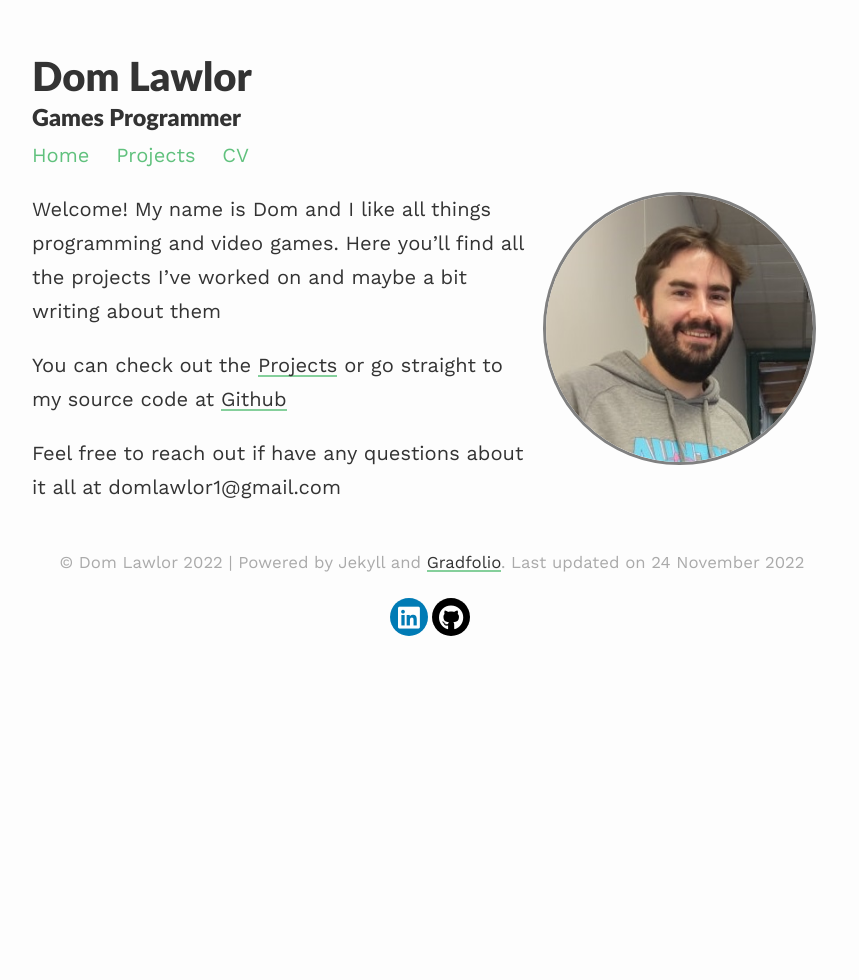
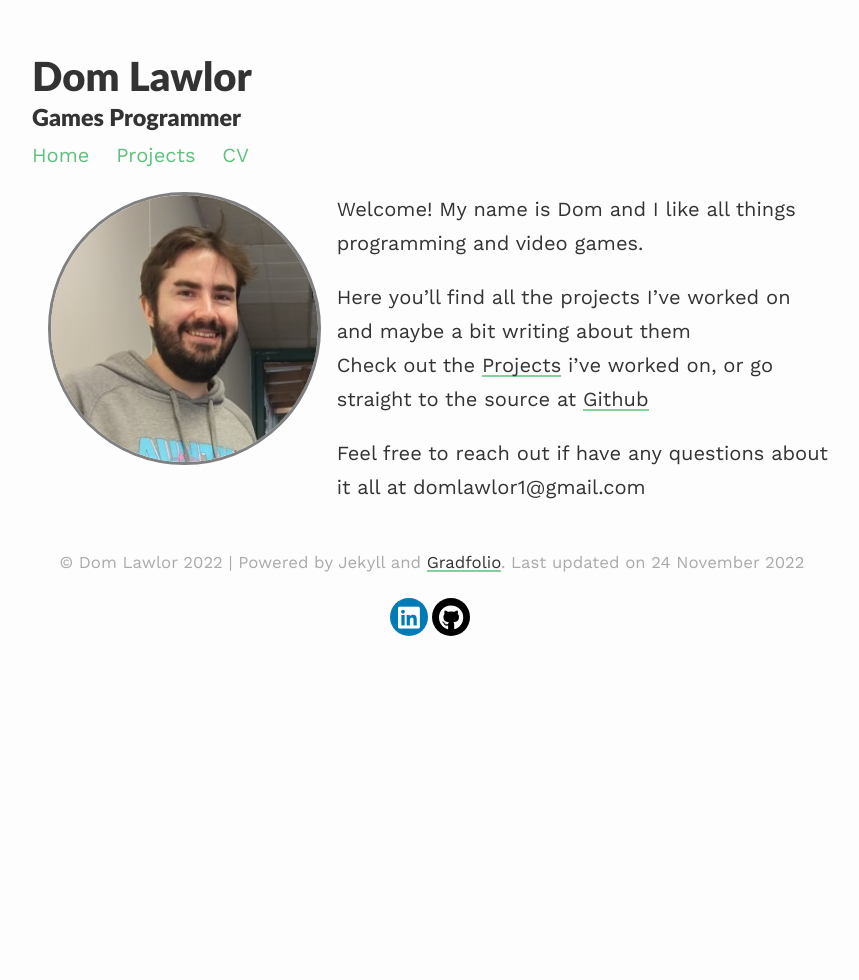
Before and after one commit to domlawlor/domlawlor.com, a Jekyll site: the page built from index.md, in a window 1280 px wide. Shown: the whole page, without its empty margins (208-1067 px from the left). Built offline with Jekyll 4.4.1, drawn with Linux system fonts in a browser that asks for light colours; nearby versions of some CDN libraries.

Commit message:
deepones formatting

```diff
--- a/index.md
+++ b/index.md
@@ -2,13 +2,14 @@
 layout: about
 permalink: /
 profile:
-  align: right
+  align: left
   image: me_profilepic1.jpg
 published: true
 ---
 
-Welcome! My name is Dom and I like all things programming and video games. Here you'll find all the projects I've worked on and maybe a bit writing about them
+Welcome! My name is Dom and I like all things programming and video games.
 
-You can check out the [Projects](https://domlawlor.com/projects) or go straight to my source code at [Github](https://github.com/domlawlor)
+Here you'll find all the projects I've worked on and maybe a bit writing about them
+Check out the [Projects](https://domlawlor.com/projects) i've worked on,  or go straight to the source at [Github](https://github.com/domlawlor)
 
 Feel free to reach out if have any questions about it all at domlawlor1@gmail.com
```
Also changed, not shown: _projects/The Deep Ones.md (+4 -2 lines).
